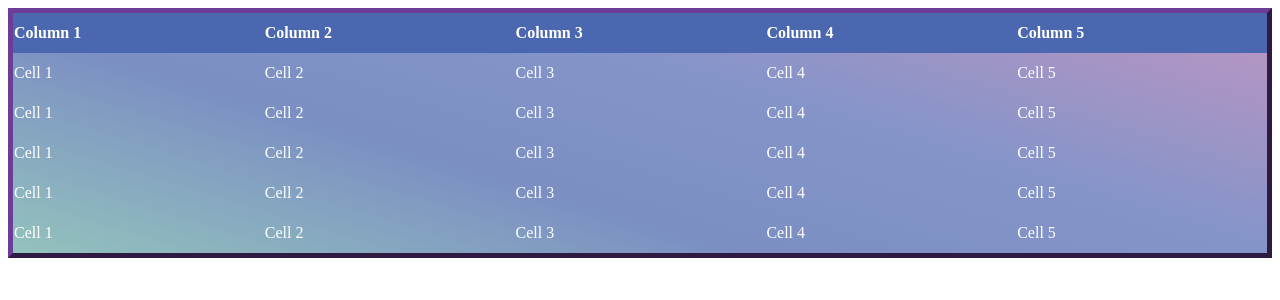
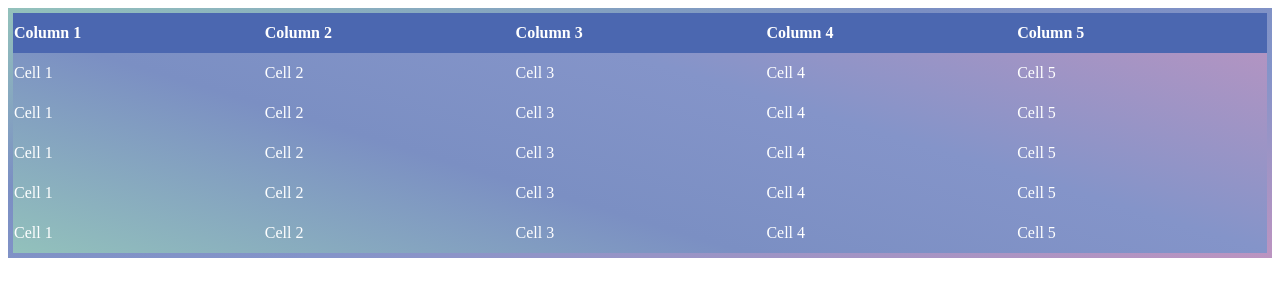
Before and after one commit to subaruman/verstkaMediasoft, a PHP site: page / in a window 1280 px wide. Shown: the top 300 px of the page. Run offline with PHP 8.4, Linux system fonts and the light colour scheme.

Commit message:
Добавил 2 задание

```diff
--- a/verstka_2/index.html
+++ b/verstka_2/index.html
@@ -7,7 +7,7 @@
 </head>
 <tbody>
 <div>
-<table class="table" width="100%" cellspacing="0" border="5px" >
+<table class="table" width="100%" cellspacing="0" border="0" >
     <tr>
         <th>Column 1</th>
         <th>Column 2</th>
@@ -57,5 +57,7 @@
     </tr>
 </table>
 </div>
+
+
 </tbody>
 </html>
--- a/verstka_2/style.css
+++ b/verstka_2/style.css
@@ -6,12 +6,26 @@
     border-color:  #6c3d96 ;
     border-style: outset ;
     overflow: hidden;
+    border-image: linear-gradient(17deg, rgba(140,190,184,0.9345939059217437) 0%, rgba(123,143,195,1) 36%, rgba(132,148,201,1) 62%, rgba(183,141,189,0.9261905445772058) 100%);
+    border-image-slice: 1;
 
 }
 
 div{
+    margin: auto;
+    background: #eee;
 
+    border: 5px solid transparent;
+
+    -moz-border-image: -moz-linear-gradient(top left, rgba(140,190,184,0.9345939059217437) 0%, rgba(123,143,195,1) 36%, rgba(132,148,201,1) 62%, rgba(183,141,189,0.9261905445772058) 100%);
+    -webkit-border-image: -webkit-linear-gradient(top left, rgba(140,190,184,0.9345939059217437) 0%, rgba(123,143,195,1) 36%, rgba(132,148,201,1) 62%, rgba(183,141,189,0.9261905445772058) 100%);
+    border-image: linear-gradient(to bottom right, rgba(140,190,184,0.9345939059217437) 0%, rgba(123,143,195,1) 36%, rgba(132,148,201,1) 62%, rgba(183,141,189,0.9261905445772058) 100%);
+
+    border-image-slice: 1;
 }
+
+
+
 
 th{
     border: 0px;
```
